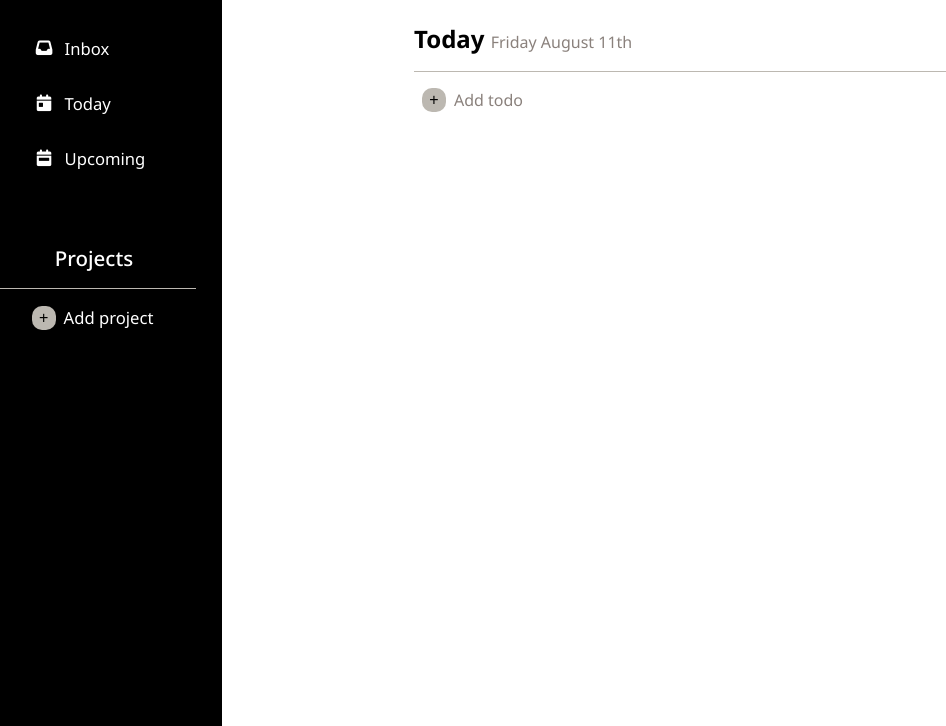
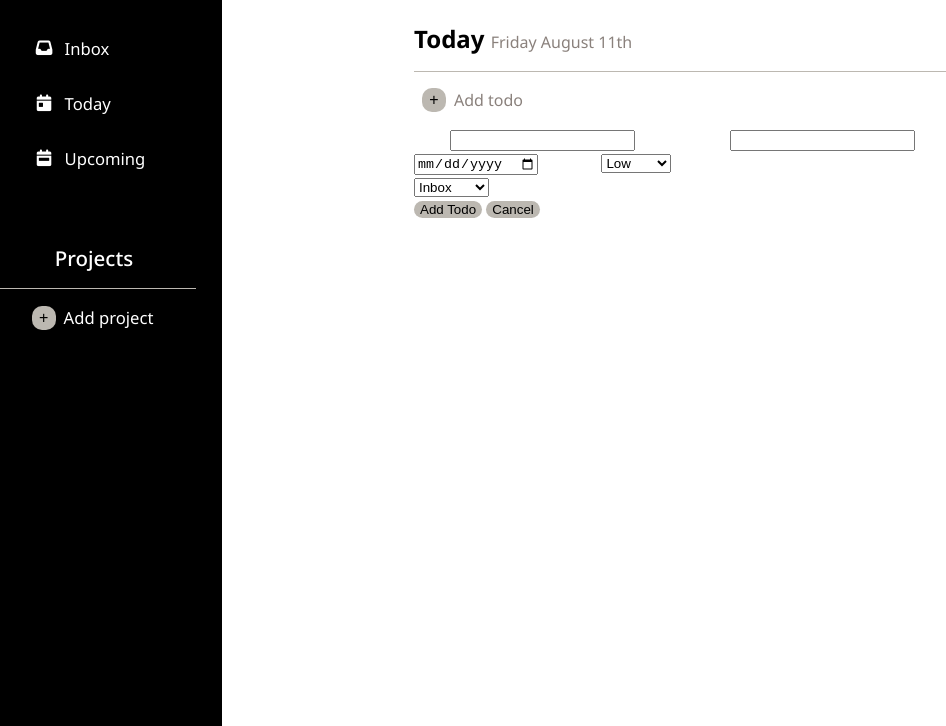
Before and after one commit to dave-forbes/todo-list, a website built with webpack: page dist/index.html in a window 1280 px wide. Shown: the part 74-800 px from the top of the page, without its empty margins (34-980 px from the left). Built offline with nearby package versions, Linux system fonts and the light colour scheme.

Commit message:
created add-todo-form

```diff
--- a/dist/index.html
+++ b/dist/index.html
@@ -37,9 +37,38 @@
         <button id="add-todo-button">+</button>
         <span>Add todo</span>
       </div>
+      <div id="add-todo-form">
+        <label>Title</label>
+        <input id="todo-title-input" type="text">
 
+        <label>Description</label>
+        <input id="todo-description-input" type="text">
+
+
+        <label for="todo-due-date-input">Due Date</label>
+        <input type="date" name="date" id="todo-due-date-input">
+
+
+        <label>Priority</label>
+        <select>
+          <option>Low</option>
+          <option>Medium</option>
+          <option>High</option>
+        </select>
+        <label>Project</label>
+        <div class="flex">
+          <select>
+            <option>Inbox</option>
+            <option>Project 1</option>
+          </select>
+          <div id="button-wrapper" class="flex">
+            <button>Add Todo</button>
+            <button>Cancel</button>
+          </div>
+        </div>
+
+      </div>
     </div>
-  </div>
 
 </body>
 
```
